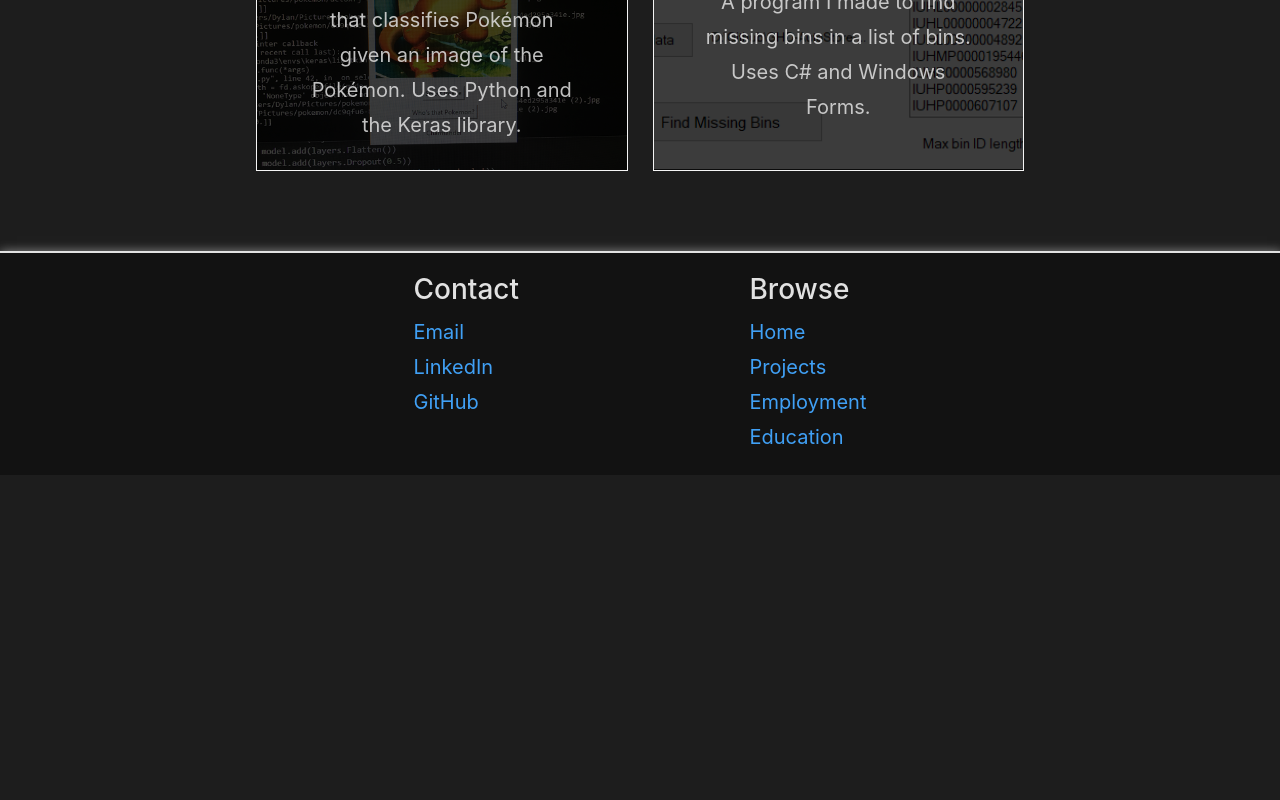
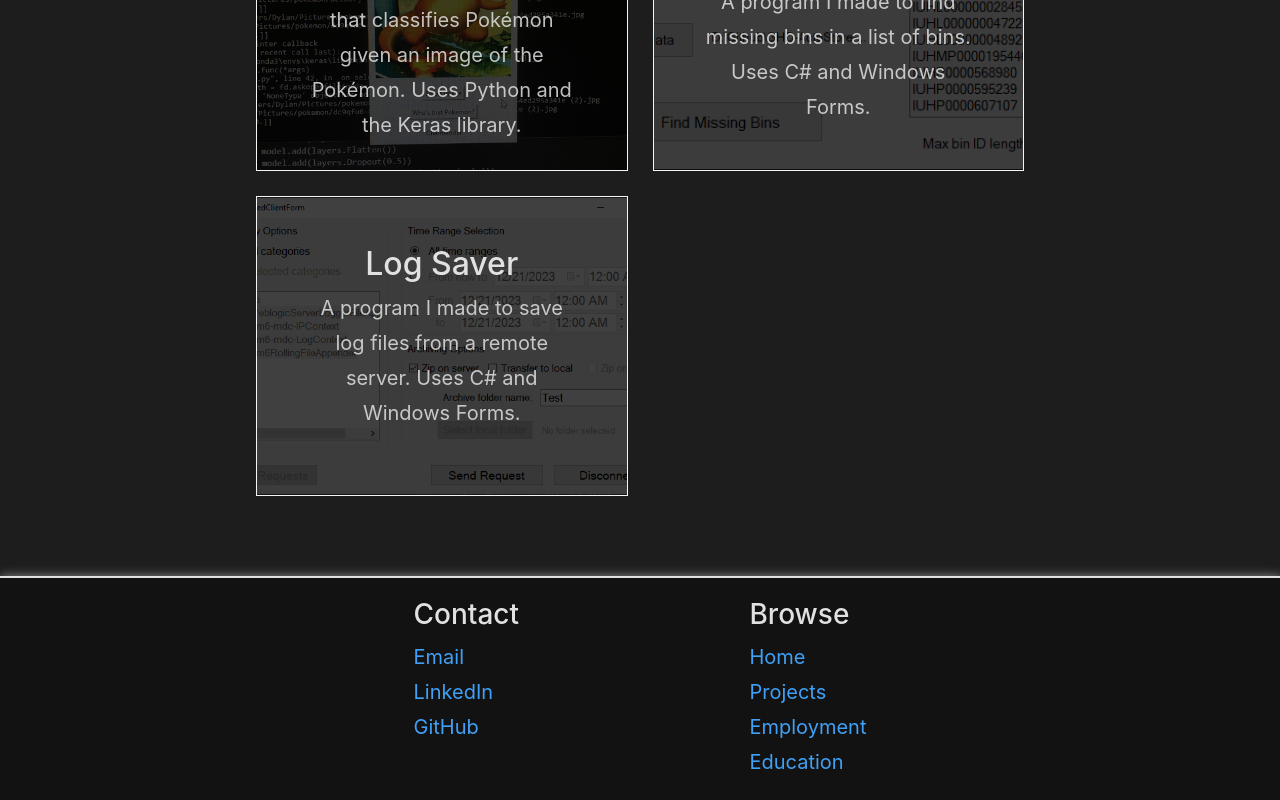
Before and after one commit to Dylan-Dotti/React-Portfolio-Website, a React (Create React App) app: page /projects in a window 1280 px wide. Shown: the part 1019-1819 px from the top of the page. Before the commit the page ends 1494 px from the top, so only its background shows below. Built offline with nearby package versions, Linux system fonts and the light colour scheme.

Commit message:
Add LogSaver project

```diff
--- a/src/Data/ProjectData.tsx
+++ b/src/Data/ProjectData.tsx
@@ -66,7 +66,17 @@ const missingBinFinderData: IProjectData = {
     imgSrc: "./img/MissingBinFinder/missing_bin_finder.PNG",
     codeSrc: "https://github.com/Dylan-Dotti/GHD-AutoStore-Utilities",
     detailSrc: "missing-bin-finder",
-}
+};
+
+const logSaverData: IProjectData = {
+    id: 7,
+    name: "Log Saver",
+    description: "A program I made to save log files from a remote server. Uses C# and Windows Forms.",
+    challenges: "This was my first project using C#. I had to learn how to use C# and how to structure my code to work with it. I also had to learn how to use Windows Forms to create the GUI.",
+    startDate: new Date(2019, 5, 1),
+    imgSrc: "./img/LogSaver/log_saver.PNG",
+    codeSrc: "https://github.com/Dylan-Dotti/Log-Saver",
+};
 
 const projectData: IProjectData[] = [
     deviantProjectData,
@@ -75,6 +85,7 @@ const projectData: IProjectData[] = [
     emeraldAutoTrainerData,
     pokemonClassifierData,
     missingBinFinderData,
+    logSaverData,
 ];
 
 export default projectData;
```
